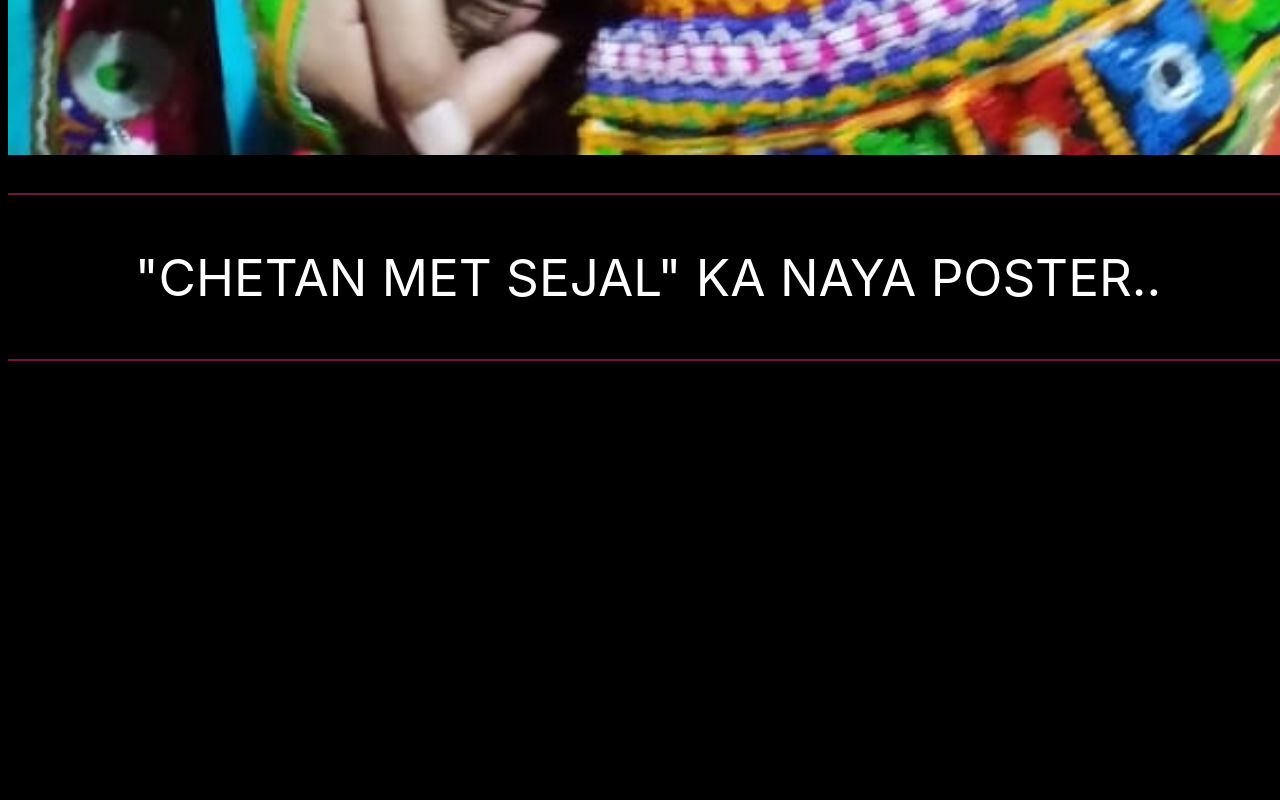
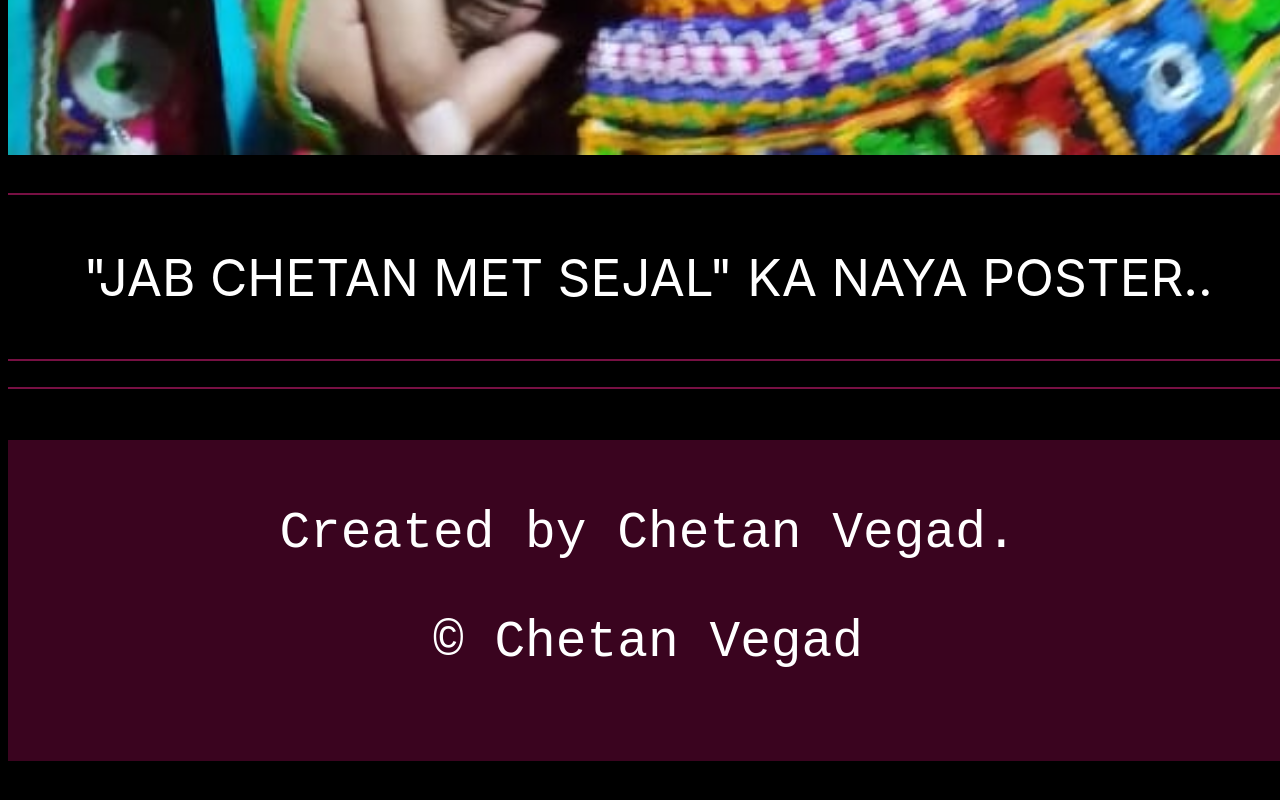
Before and after one commit to Chetan007-cell/SURPRISE, a plain HTML site: page index.html in a window 1280 px wide. Shown: the part 3227-4027 px from the top of the page. Before the commit the page ends 3614 px from the top, so only its background shows below. Drawn offline with Linux system fonts and the light colour scheme.

Commit message:
Update index.html

```diff
--- a/index.html
+++ b/index.html
@@ -52,8 +52,14 @@
 
     <hr style="border: 0.5px solid #771043;">
 
-    <p>"CHETAN MET SEJAL" KA NAYA POSTER..</p>
+    <p>"JAB CHETAN MET SEJAL" KA NAYA POSTER..</p>
 
     <hr style="border: 0.5px solid #771043;">
+    <hr style="border: 0.5px solid #771043;">
+
+    <div style="background-color: #3a041f;color: white;text-align: center;">
+        <p style="padding-top:5%;font-family: 'Courier New', Courier, monospace;">Created by Chetan Vegad.</p>
+        <p style="font-family: 'Courier New', Courier, monospace;padding-bottom:7%;"> © Chetan Vegad</p>
+    </div>
 
 </body>
```
